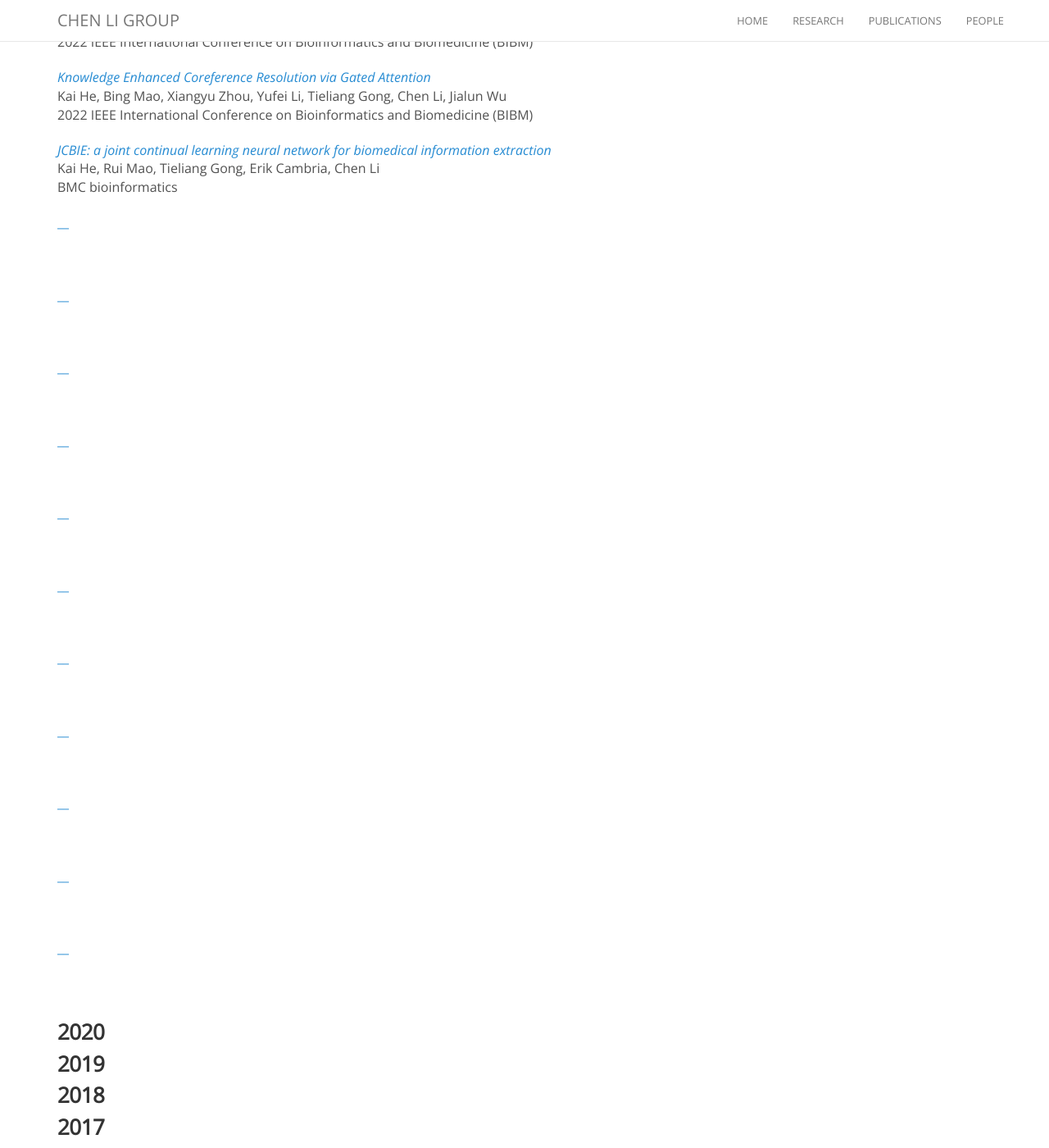
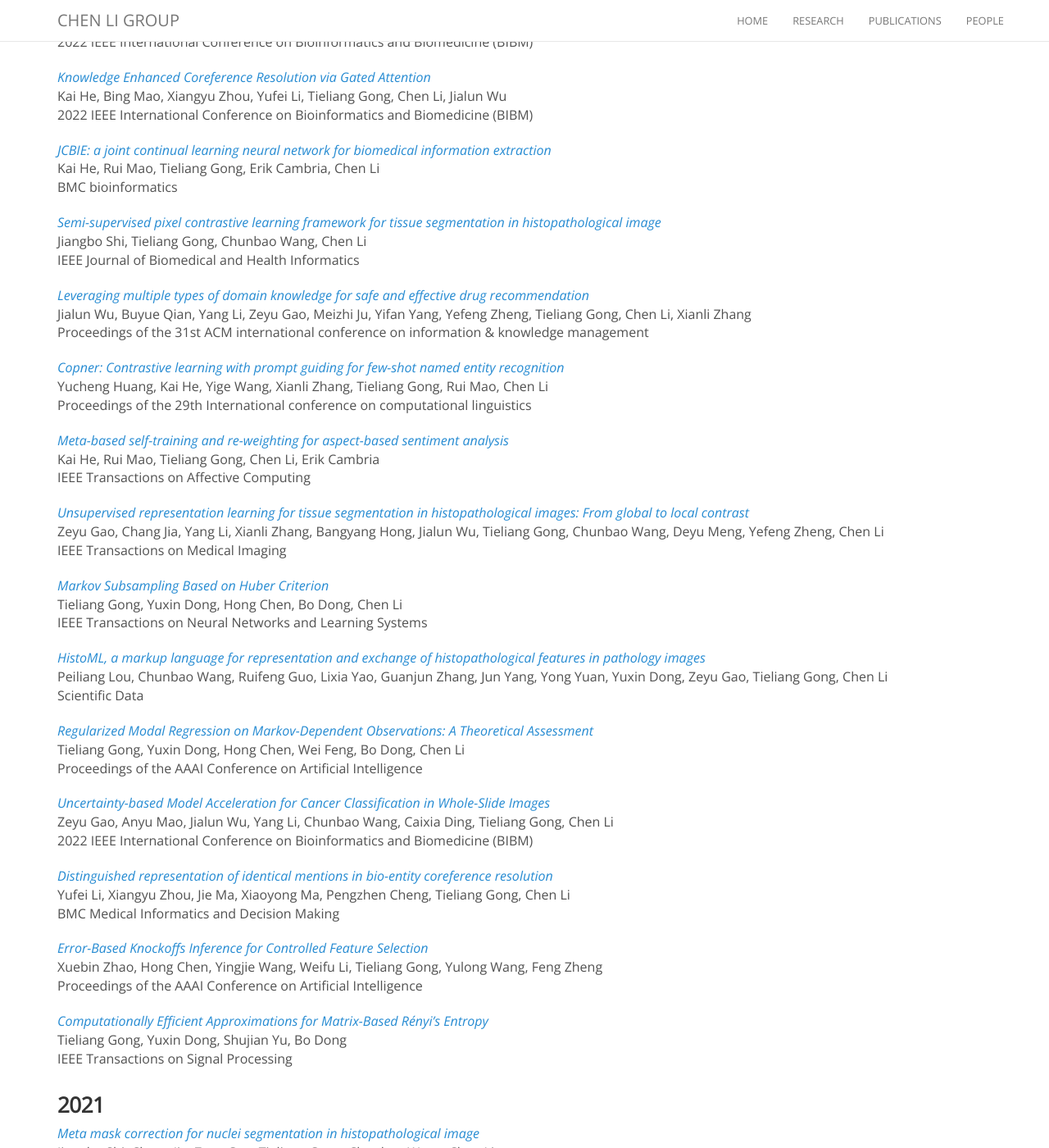
Before and after one commit to chenligroup/chenligroup.github.io, a Jekyll site: the page built from publications.md, in a window 1280 px wide and 1400 px high, scrolled down 1692 px. Shown: the whole window at 82% size. Built offline with Jekyll 4.4.1, drawn with Linux system fonts in a browser that asks for light colours; nearby versions of some CDN libraries; comment, search, counter and statistics services are not loaded; some of the changed text lies outside the part shown.

Commit message:
Update publications.md

```diff
--- a/publications.md
+++ b/publications.md
@@ -73,7 +73,7 @@ IEEE Transactions on Medical Imaging
 ### 2022
 
 [_Uncertainty-guided Mutual Consistency Training for Semi-supervised Biomedical Relation Extraction_](https://ieeexplore.ieee.org/abstract/document/9995416/) <br>
-B Mao, C Jia, Y Huang, K He, J Wu, T Gong, C Li <br>
+Bing Mao, Chang Jia, Yucheng Huang, Kai He, Jialun Wu, Tieliang Gong, Chen Li<br>
 2022 IEEE International Conference on Bioinformatics and Biomedicine (BIBM)
 <br>
 
@@ -84,6 +84,69 @@ Kai He, Bing Mao, Xiangyu Zhou, Yufei Li, Tieliang Gong, Chen Li, Jialun Wu <br>
 [_JCBIE: a joint continual learning neural network for biomedical information extraction_](https://bmcbioinformatics.biomedcentral.com/articles/10.1186/s12859-022-05096-w) <br>
 Kai He, Rui Mao, Tieliang Gong, Erik Cambria, Chen Li<br>
 BMC bioinformatics<br>
+
+[_Semi-supervised pixel contrastive learning framework for tissue segmentation in histopathological image_](https://ieeexplore.ieee.org/abstract/document/9926096/) <br>
+Jiangbo Shi, Tieliang Gong, Chunbao Wang, Chen Li<br>
+IEEE Journal of Biomedical and Health Informatics<br>
+
+[_Leveraging multiple types of domain knowledge for safe and effective drug recommendation_](https://dl.acm.org/doi/abs/10.1145/3511808.3557380) <br>
+Jialun Wu, Buyue Qian, Yang Li, Zeyu Gao, Meizhi Ju, Yifan Yang, Yefeng Zheng, Tieliang Gong, Chen Li, Xianli Zhang<br>
+Proceedings of the 31st ACM international conference on information & knowledge management<br>
+
+[_Copner: Contrastive learning with prompt guiding for few-shot named entity recognition_](https://aclanthology.org/2022.coling-1.222/) <br>
+Yucheng Huang, Kai He, Yige Wang, Xianli Zhang, Tieliang Gong, Rui Mao, Chen Li<br>
+Proceedings of the 29th International conference on computational linguistics<br>
+
+[_Meta-based self-training and re-weighting for aspect-based sentiment analysis_](https://ieeexplore.ieee.org/abstract/document/9870538/) <br>
+Kai He, Rui Mao, Tieliang Gong, Chen Li, Erik Cambria<br>
+IEEE Transactions on Affective Computing<br>
+
+[_Unsupervised representation learning for tissue segmentation in histopathological images: From global to local contrast_](https://ieeexplore.ieee.org/abstract/document/9830779/) <br>
+Zeyu Gao, Chang Jia, Yang Li, Xianli Zhang, Bangyang Hong, Jialun Wu, Tieliang Gong, Chunbao Wang, Deyu Meng, Yefeng Zheng, Chen Li<br>
+IEEE Transactions on Medical Imaging<br>
+
+[_Markov Subsampling Based on Huber Criterion_](https://ieeexplore.ieee.org/abstract/document/9830623/) <br>
+Tieliang Gong, Yuxin Dong, Hong Chen, Bo Dong, Chen Li<br>
+IEEE Transactions on Neural Networks and Learning Systems<br>
+
+[_HistoML, a markup language for representation and exchange of histopathological features in pathology images_](https://www.nature.com/articles/s41597-022-01505-0) <br>
+Peiliang Lou, Chunbao Wang, Ruifeng Guo, Lixia Yao, Guanjun Zhang, Jun Yang, Yong Yuan, Yuxin Dong, Zeyu Gao, Tieliang Gong, Chen Li<br>
+Scientific Data<br>
+
+[_Regularized Modal Regression on Markov-Dependent Observations: A Theoretical Assessment_](https://ojs.aaai.org/index.php/AAAI/article/view/20627) <br>
+Tieliang Gong, Yuxin Dong, Hong Chen, Wei Feng, Bo Dong, Chen Li<br>
+Proceedings of the AAAI Conference on Artificial Intelligence<br>
+
+[_Uncertainty-based Model Acceleration for Cancer Classification in Whole-Slide Images_](https://ieeexplore.ieee.org/abstract/document/9995601/) <br>
+Zeyu Gao, Anyu Mao, Jialun Wu, Yang Li, Chunbao Wang, Caixia Ding, Tieliang Gong, Chen Li<br>
+2022 IEEE International Conference on Bioinformatics and Biomedicine (BIBM)<br>
+
+[_Distinguished representation of identical mentions in bio-entity coreference resolution_](https://bmcmedinformdecismak.biomedcentral.com/articles/10.1186/s12911-022-01862-1) <br>
+Yufei Li, Xiangyu Zhou, Jie Ma, Xiaoyong Ma, Pengzhen Cheng, Tieliang Gong, Chen Li<br>
+BMC Medical Informatics and Decision Making<br>
+
+[_Error-Based Knockoffs Inference for Controlled Feature Selection_](https://ojs.aaai.org/index.php/AAAI/article/view/20905) <br>
+Xuebin Zhao, Hong Chen, Yingjie Wang, Weifu Li, Tieliang Gong, Yulong Wang, Feng Zheng<br>
+Proceedings of the AAAI Conference on Artificial Intelligence<br>
+
+[_Computationally Efficient Approximations for Matrix-Based Rényi's Entropy_](https://ieeexplore.ieee.org/abstract/document/10005826/) <br>
+Tieliang Gong, Yuxin Dong, Shujian Yu, Bo Dong<br>
+IEEE Transactions on Signal Processing<br>
+
+
+### 2021
+
+[_Meta mask correction for nuclei segmentation in histopathological image_](https://ieeexplore.ieee.org/abstract/document/9669450/) <br>
+Jiangbo Shi, Chang Jia, Zeyu Gao, Tieliang Gong, Chunbao Wang, Chen Li<br>
+2021 IEEE International Conference on Bioinformatics and Biomedicine (BIBM)<br>
+
+[_Bioie: Biomedical information extraction with multi-head attention enhanced graph convolutional network_](https://ieeexplore.ieee.org/abstract/document/9669650/) <br>
+Jialun Wu, Ruonan Zhang, Tieliang Gong, Yang Liu, Chunbao Wang, Chen Li<br>
+2021 IEEE International Conference on Bioinformatics and Biomedicine (BIBM)<br>
+
+[_Pimip: An open source platform for pathology information management and integration_](https://ieeexplore.ieee.org/abstract/document/9669424/) <br>
+Jialun Wu, Anyu Mao, Xinrui Bao, Haichuan Zhang, Zeyu Gao, Chunbao Wang, Tieliang Gong, Chen Li<br>
+2021 IEEE International Conference on Bioinformatics and Biomedicine (BIBM)<br>
 
 [__]() <br>
 <br>
@@ -96,40 +159,6 @@ BMC bioinformatics<br>
 [__]() <br>
 <br>
 <br>
-
-[__]() <br>
-<br>
-<br>
-
-[__]() <br>
-<br>
-<br>
-
-[__]() <br>
-<br>
-<br>
-
-[__]() <br>
-<br>
-<br>
-
-[__]() <br>
-<br>
-<br>
-
-[__]() <br>
-<br>
-<br>
-
-[__]() <br>
-<br>
-<br>
-
-[__]() <br>
-<br>
-<br>
-
-
 
 ### 2020
 
```
